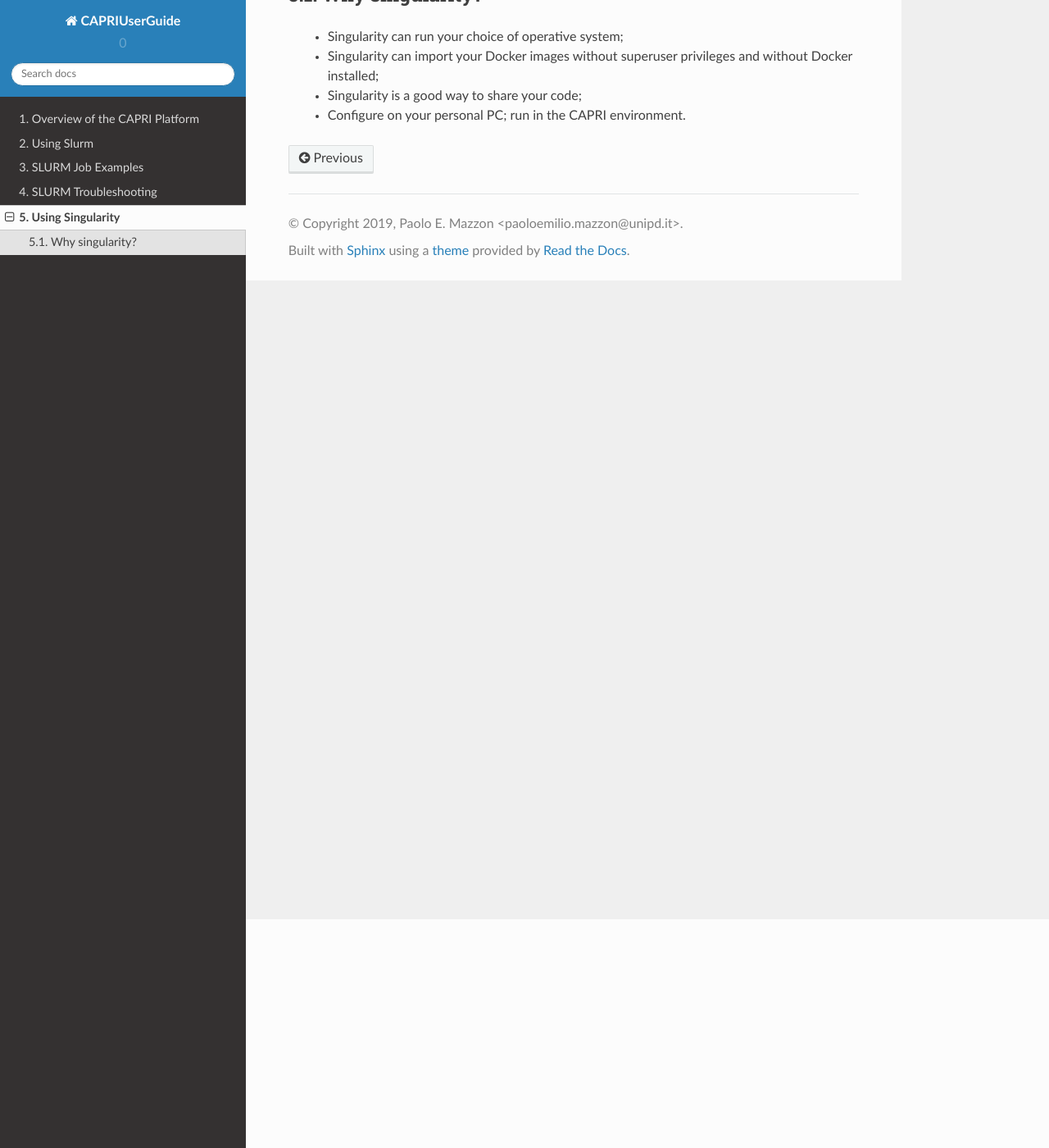
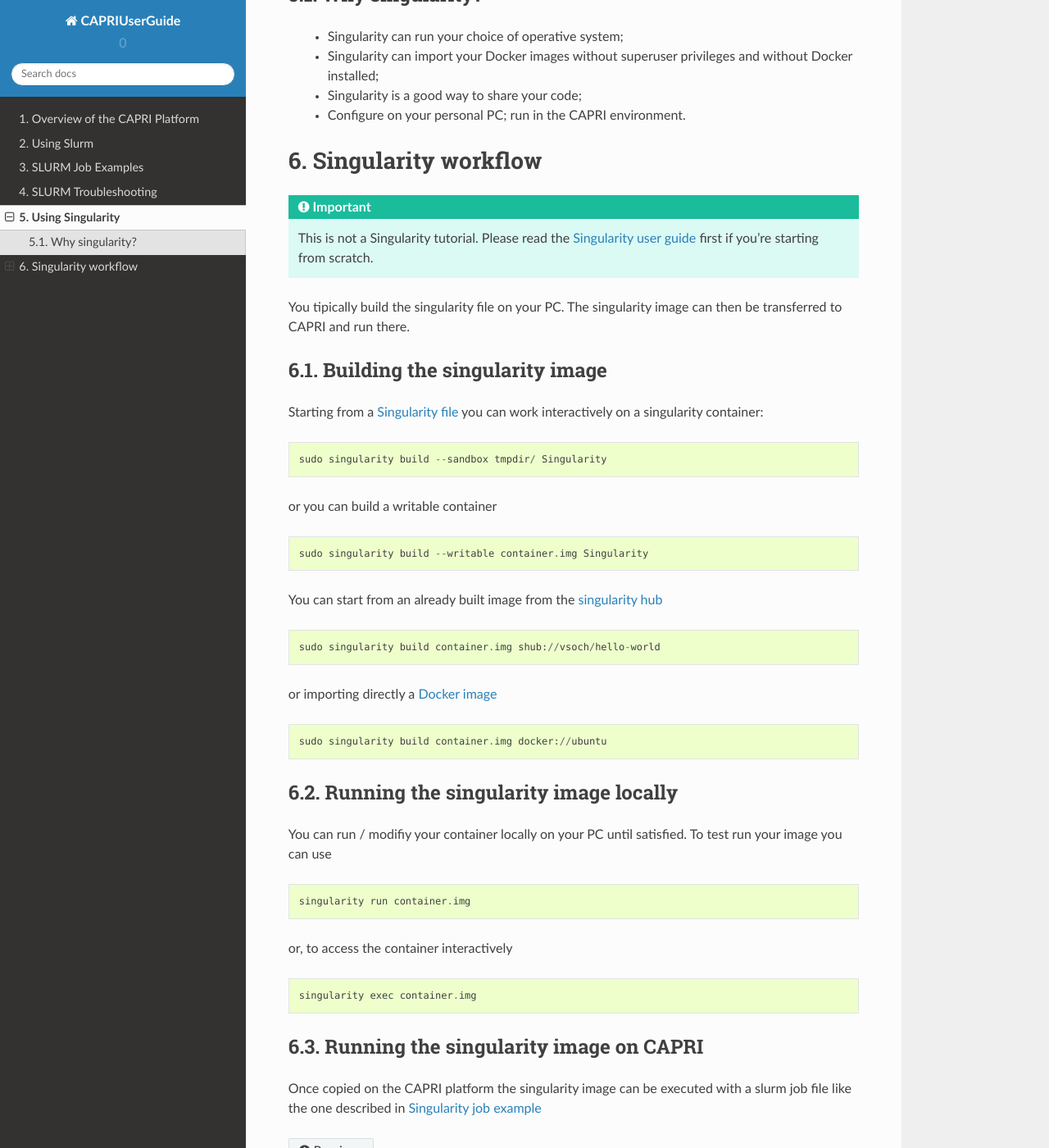
Before and after one commit to pemazzon/CAPRIUserGuide, a Sphinx documentation site: the page built from docs/UsingSingularity.rst, in a window 1280 px wide and 1400 px high, scrolled down 279 px. Shown: the whole window at 82% size. Built offline with Sphinx 7.4.7 and the Read the Docs theme 2.0.0, drawn with Linux system fonts in a browser that asks for light colours; pages that are not in the unit, such as notebooks, are missing from menus.

Commit message:
Add singularity woirkflow

```diff
--- a/docs/UsingSingularity.rst
+++ b/docs/UsingSingularity.rst
@@ -17,3 +17,66 @@ Why singularity?
     and without Docker installed;
   * Singularity is a good way to share your code;
   * Configure on your personal PC; run in the CAPRI environment.
+
+Singularity workflow
+--------------------
+
+.. important::
+   This is not a Singularity tutorial. Please read the `Singularity user guide <https://sylabs.io/guides/3.4/user-guide/>`_
+   first if you're starting from scratch.
+
+
+You tipically build the singularity file on your PC. The singularity image can
+then be transferred to CAPRI and run there.
+
+Building the singularity image
+^^^^^^^^^^^^^^^^^^^^^^^^^^^^^^
+
+Starting from a `Singularity file <https://sylabs.io/guides/3.4/user-guide/definition_files.html>`_
+you can work interactively on a singularity container:
+
+::
+
+   sudo singularity build --sandbox tmpdir/ Singularity
+
+or you can build a writable container
+
+::
+
+   sudo singularity build --writable container.img Singularity
+
+You can start from an already built image from the `singularity hub <https://singularity-hub.org/>`_
+
+::
+
+   sudo singularity build container.img shub://vsoch/hello-world
+
+or importing directly a `Docker image <https://hub.docker.com/>`_
+
+::
+
+   sudo singularity build container.img docker://ubuntu
+
+
+Running the singularity image locally
+^^^^^^^^^^^^^^^^^^^^^^^^^^^^^^^^^^^^^
+
+You can run / modifiy your container locally on your PC until satisfied. To test run your
+image you can use
+
+::
+
+   singularity run container.img
+
+or, to access the container interactively
+
+::
+
+   singularity exec container.img
+
+
+Running the singularity image on CAPRI
+^^^^^^^^^^^^^^^^^^^^^^^^^^^^^^^^^^^^^^
+
+Once copied on the CAPRI platform the singularity image can be executed with a slurm
+job file like the one described in :ref:`Singularity job example <singularityjob>`
```
